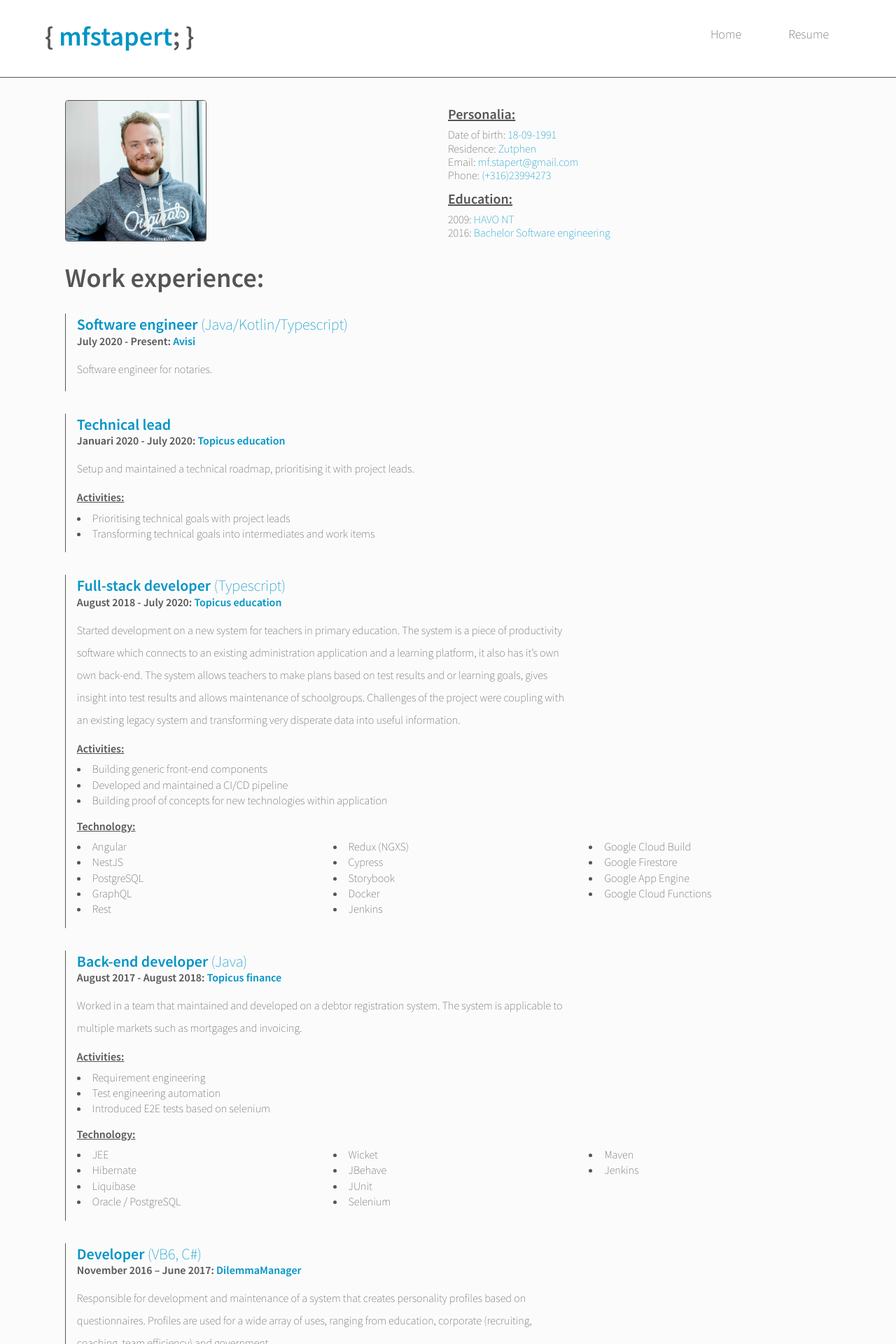
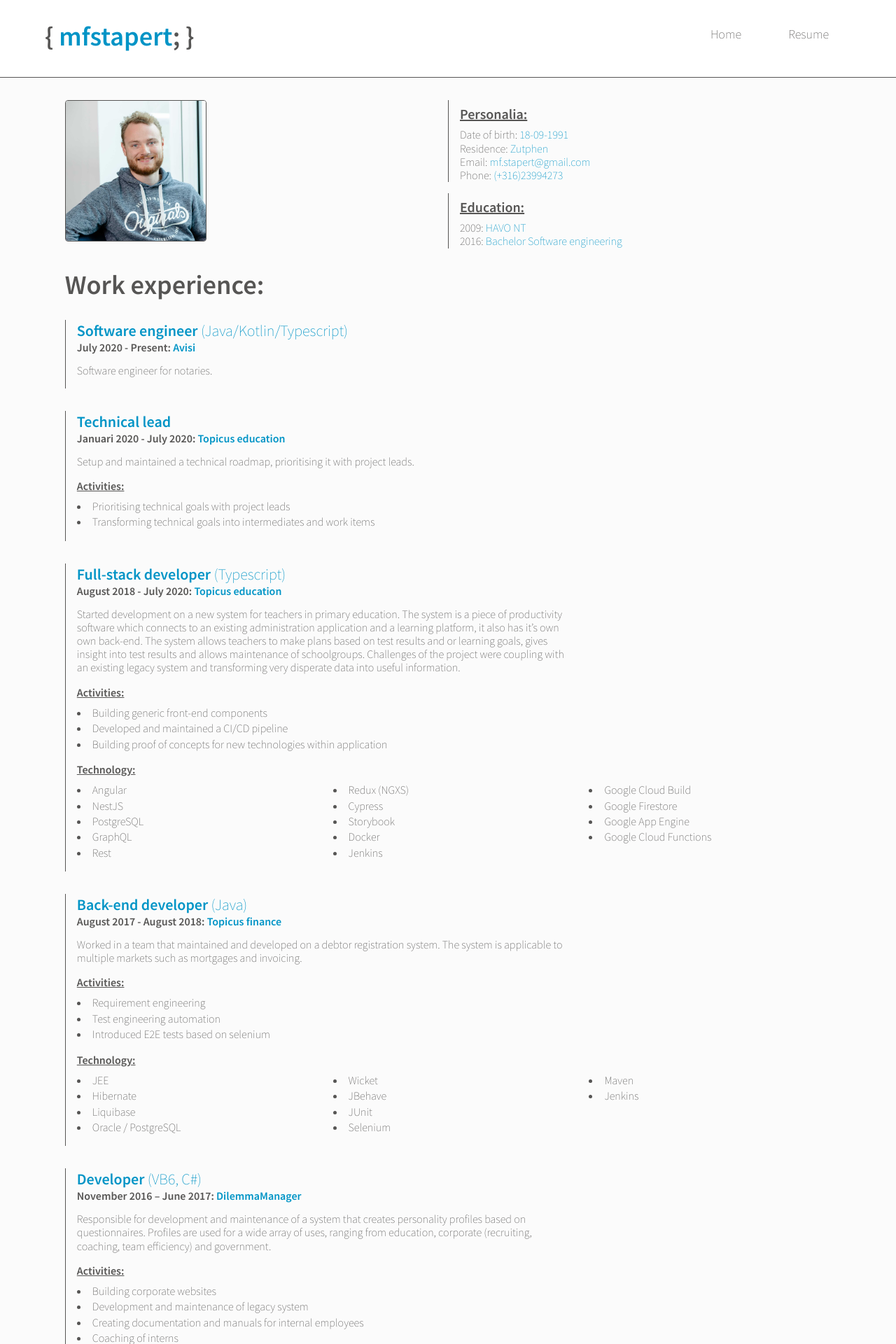
Before and after one commit to MFStapert/mfstapertdotdev, a Jekyll site: the page built from pages/resume.md, in a window 1280 px wide. Shown: the top 1920 px of the page at 70% size. Built offline with Jekyll 4.4.1, drawn with Linux system fonts in a browser that asks for light colours.

Commit message:
border for personalia

```diff
--- a/_sass/site/_resume.scss
+++ b/_sass/site/_resume.scss
@@ -21,6 +21,7 @@
     &-personalia {
         display: grid;
         grid-template-columns: 50%;
+        row-gap: $size-medium;
         img {
             grid-column-start: 1;
             grid-row-end: span 2;
@@ -30,9 +31,8 @@
         }
         .personalia {
             grid-column-start: 2;
-        }
-        .education {
-            grid-column-start: 2;
+            border-left: 1px solid #565554;
+            padding-left: $size-medium;
         }
         h3 {
             margin: $size-small 0;
--- a/_sass/site/_site.scss
+++ b/_sass/site/_site.scss
@@ -52,7 +52,6 @@ article {
 	}
 	p {
 		font-size: 2rem;
-		line-height: 2;
 		code {
 			padding: $size-micro;
 			margin: $size-micro;
```
